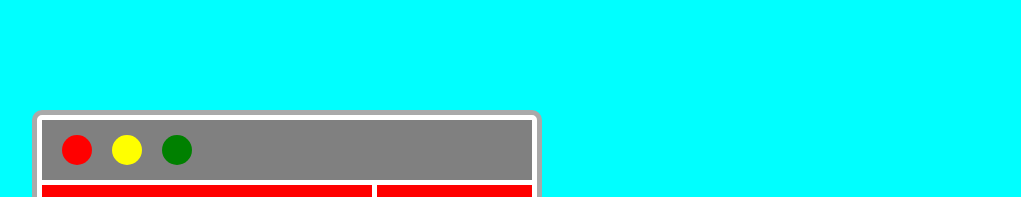
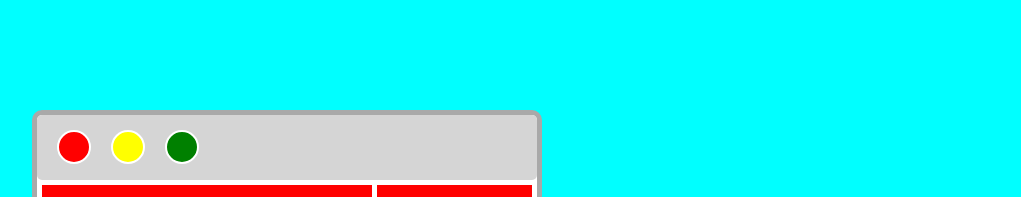
Before and after one commit to Arnaud-md/FlexBox, a plain HTML site: page index.html in a window 1280 px wide. Shown: the top 197 px of the page, without its empty margins (104-1125 px from the left). Drawn offline with Linux system fonts and the light colour scheme.

Commit message:
rectangle gris et bordure cercles

```diff
--- a/styles.css
+++ b/styles.css
@@ -31,13 +31,14 @@ body {
     display: flex;
     flex-direction: row;
     justify-content: flex-start;
-    background-color: grey;
-    width:490px;
-    height:60px;
-    margin-top:5px;
+    background-color: rgb(213, 213, 213);
+    width:500px;
+    height:65px;
+    margin-top:0px;
     margin-bottom: 5px;
-    margin-left: 5px;
-    margin-right: 5px;
+    margin-left: 0px;
+    margin-right: 0px;
+    border-radius: 5px;
 }
 .second_square {
     display: flex;
@@ -86,33 +87,36 @@ body {
 #red_round {
     display: flex;
     background-color: red;
-    border-radius: 15px;
+    border-radius: 20px;
     width:30px;
     height:30px;
     margin-top:15px;
     margin-bottom: 15px;
     margin-left: 20px;
+    border: 2px solid white;
 
 }
 #yellow_round {
     display: flex;
     background-color: yellow;
-    border-radius: 15px;
+    border-radius: 20px;
     width:30px;
     height:30px;
     margin-top:15px;
     margin-bottom: 15px;
     margin-left: 20px;
+    border: 2px solid white;
 }
 #green_round {
     display: flex;
     background-color: green;
-    border-radius:15px;
+    border-radius:20px;
     width:30px;
     height:30px;
     margin-top:15px;
     margin-bottom: 15px;
     margin-left: 20px;
+    border: 2px solid white;
 }
 
 #first_red_oblong {
```
